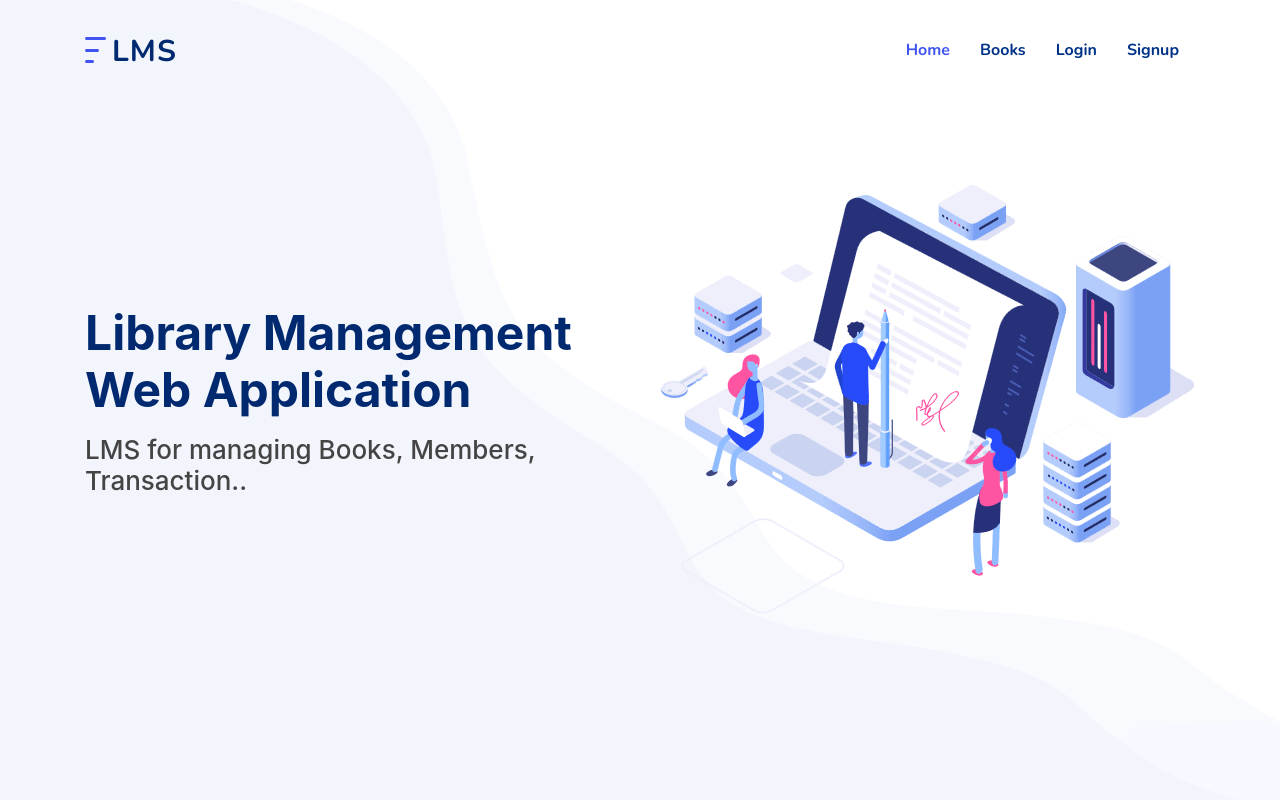
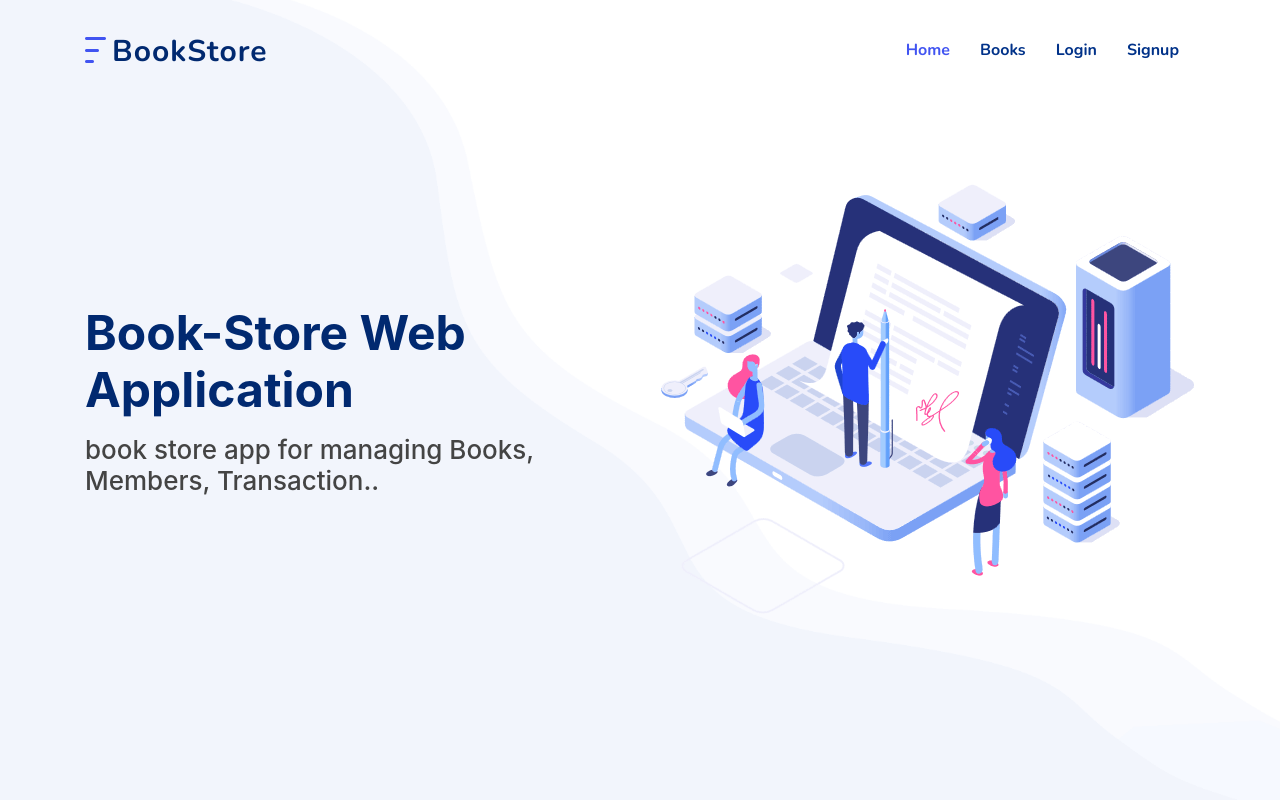
Before and after one commit to durgeshmeena/book-store, a Flask app: page / in a window 1280 px wide. Run offline with Flask 3, Linux system fonts and the light colour scheme; some libraries are stand-ins or nearby versions.

Commit message:
fix: update templates with correc app name

```diff
--- a/app/templates/base.html
+++ b/app/templates/base.html
@@ -5,10 +5,10 @@
   <meta charset="utf-8">
   <meta content="width=device-width, initial-scale=1.0" name="viewport">
 
-  <title>LMS</title>
+  <title>book store app</title>
   <meta content="" name="description">
 
-  <meta content="LMS " name="keywords">
+  <meta content="book store app " name="keywords">
 
   <!-- Favicons -->
   <link href="/img/favicon.png" rel="icon">
@@ -49,7 +49,7 @@
 
       <a href="/" class="logo d-flex align-items-center">
         <img src="/img/logo.png" alt="">
-        <span>LMS</span>
+        <span>BookStore</span>
       </a>
 
       <nav id="navbar" class="navbar">
--- a/app/templates/home.html
+++ b/app/templates/home.html
@@ -29,8 +29,8 @@
     <div class="container">
       <div class="row">
         <div class="col-lg-6 d-flex flex-column justify-content-center">
-          <h1 data-aos="fade-up">Library Management Web Application</h1>
-          <h2 data-aos="fade-up" data-aos-delay="400">LMS for managing Books, Members, Transaction..</h2>
+          <h1 data-aos="fade-up">Book-Store Web Application</h1>
+          <h2 data-aos="fade-up" data-aos-delay="400">book store app for managing Books, Members, Transaction..</h2>
           <div data-aos="fade-up" data-aos-delay="600">
             <!-- <div class="text-center text-lg-start">
               <a href="/login" class="btn-get-started scrollto d-inline-flex align-items-center justify-content-center align-self-center">
--- a/app/templates/index.html
+++ b/app/templates/index.html
@@ -10,12 +10,12 @@
     <div class="container">
       <div class="row">
         <div class="col-lg-6 d-flex flex-column justify-content-center">
-          <h1 data-aos="fade-up">Library Management Web Application</h1>
-          <h2 data-aos="fade-up" data-aos-delay="400">LMS for managing Books, Members, Transaction..</h2>
+          <h1 data-aos="fade-up">Book-Store Web Application</h1>
+          <h2 data-aos="fade-up" data-aos-delay="400">book store app for managing Books, Members, Transaction..</h2>
           <div data-aos="fade-up" data-aos-delay="600">
             <div class="text-center text-lg-start">
               <a href="/login" class="btn-get-started d-inline-flex align-items-center justify-content-center align-self-center">
-                <span>LMS-admin</span>
+                <span>book store app-admin</span>
                 <i class="bi bi-arrow-right"></i>
               </a>
               <br>
--- a/app/templates/login.html
+++ b/app/templates/login.html
@@ -17,10 +17,10 @@
     <link rel="stylesheet" href="/login-assets/css/style.css">
 
 
-    <title>LMS</title>
+    <title>book store app</title>
     <meta content="" name="description">
 
-    <meta content="LMS " name="keywords">
+    <meta content="book store app " name="keywords">
 
     <!-- Favicons -->
     <link href="/img/favicon.png" rel="icon">
--- a/app/templates/signup.html
+++ b/app/templates/signup.html
@@ -16,10 +16,10 @@
     <!-- Style -->
     <link rel="stylesheet" href="/login-assets/css/style.css">
 
-    <title>LMS</title>
+    <title>book store app</title>
     <meta content="" name="description">
 
-    <meta content="LMS " name="keywords">
+    <meta content="book store app " name="keywords">
 
     <!-- Favicons -->
     <link href="/img/favicon.png" rel="icon">
```
Also changed, not shown: app/templates/index copy.html (+5 -5 lines).
